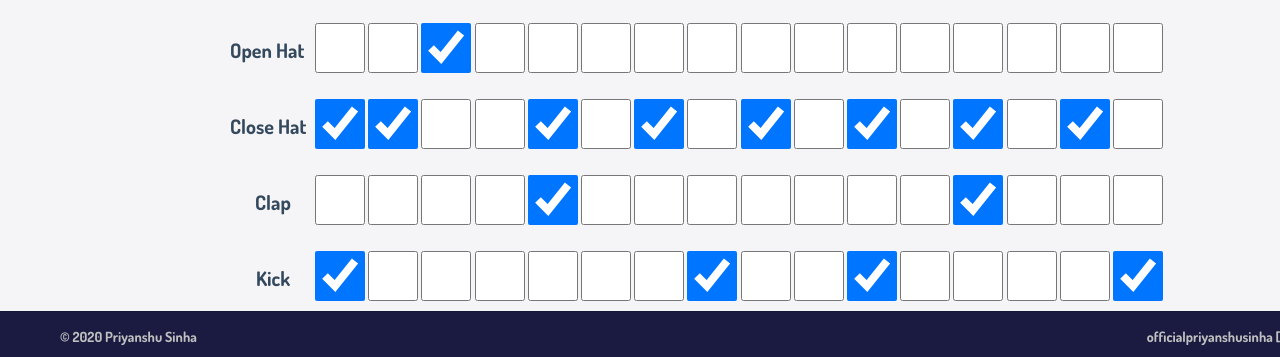
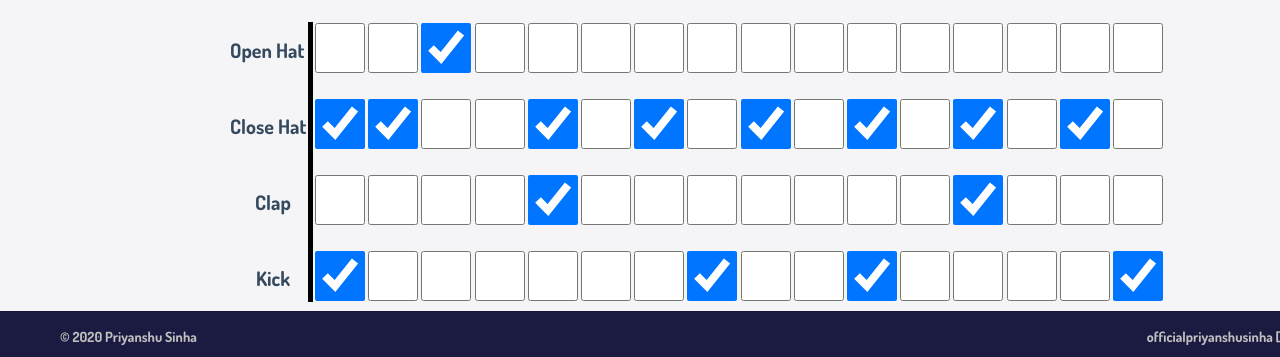
Before and after one commit to Priyanshu-Sinha/Chestra, a plain HTML site: page index.html in a window 1280 px wide. Shown: the part 443-800 px from the top of the page. Drawn offline with nearby package versions, Linux system fonts and the light colour scheme; no server answers.

Commit message:
Adding pointer.

```diff
--- a/app.js
+++ b/app.js
@@ -12,12 +12,14 @@ document.querySelector('#play')?.addEventListener('click', async () => {
     document.getElementById('play').src = "./Logos-and-ill./rec-stop.png"
     document.getElementById('off').style.display = "none"
     document.getElementById('on').style.display = "block"
+    document.getElementById('player').style.animationName = "player"
   } else {
     Tone.Transport.stop()
     playCheck = "play"
     document.getElementById('play').src = "./Logos-and-ill./rec.png"
     document.getElementById('on').style.display = "none"
     document.getElementById('off').style.display = "block"
+    document.getElementById('player').style.animationName = "none"
   }
 })
 function sequencer() {
@@ -59,8 +61,10 @@ function sequencer() {
     index++;
   }
   slider.oninput = function() {
-  output.innerHTML = this.value;
-  Tone.Transport.bpm.value = this.value;
+    output.innerHTML = this.value;
+    Tone.Transport.bpm.value = this.value;
+    let sPerBeat = 98 / this.value;
+    document.getElementById('player').style.animationDuration = `${sPerBeat}` + "s"
   }
 }
 sequencer();
--- a/index.html
+++ b/index.html
@@ -34,6 +34,7 @@
     </div>
     <span class="plpa">Play/Pause</span>
     <div class="drums">
+        <div id="player"></div>
         <span class="lbl one">Open Hat</span>
         <div class="ohat">
             <input type="checkbox">
--- a/style.css
+++ b/style.css
@@ -30,6 +30,21 @@ input[type=checkbox]{
     position: absolute;
     top: 55vh;
     margin: 0px 100px;
+}
+#player{
+    position: absolute;
+    margin: 0px;
+    padding: 0px;
+    height: 280px;
+    width: 5px;
+    left: 208px;
+    top: 25px;
+    z-index: 1;
+    background-color: black;
+    animation-name: none;
+    animation-timing-function: linear;
+    animation-duration: 1s;
+    animation-iteration-count: infinite;
 }
 .ohat{
     position: relative;
@@ -184,3 +199,7 @@ footer{
     position: relative;
     left: 950px;
 }
+@keyframes player{
+    0%{left: 208px;}
+    100%{left: 1065px;}
+}
```
Lines whose indentation alone changed are shown as unchanged.
